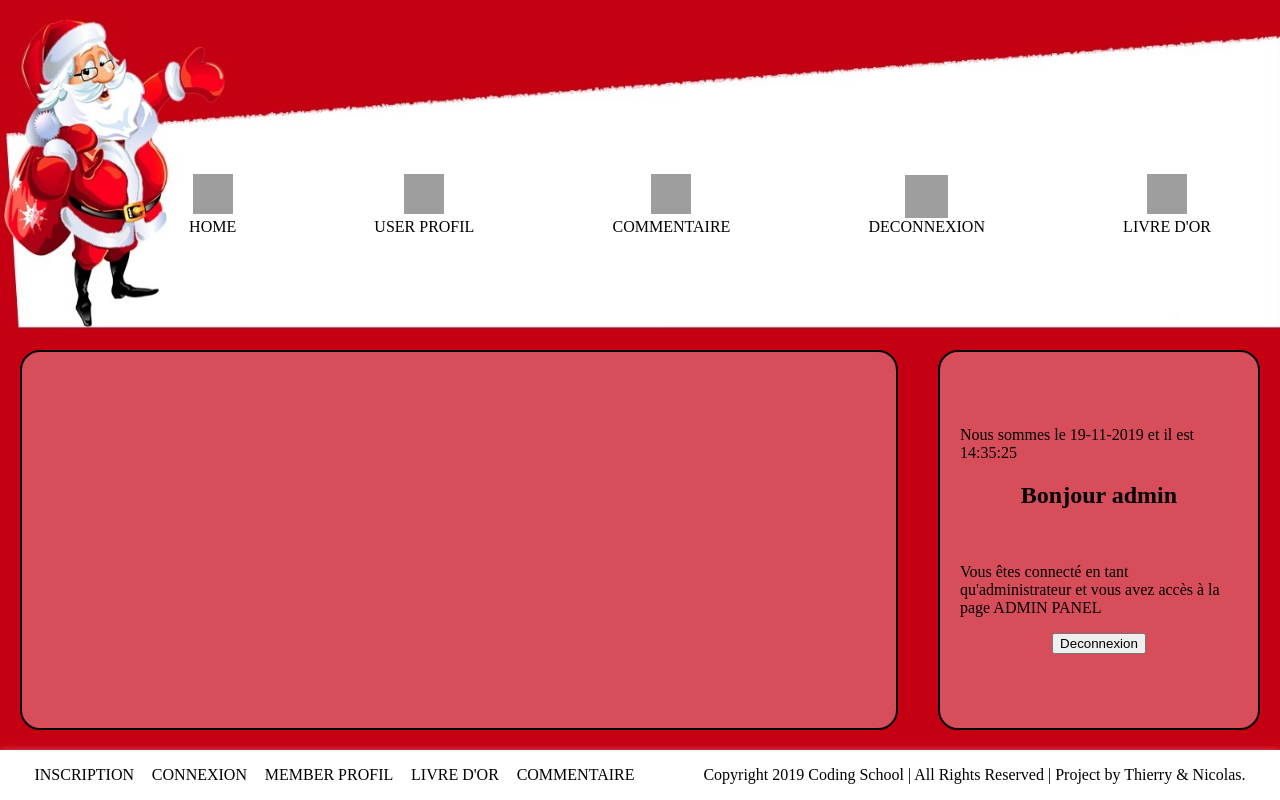
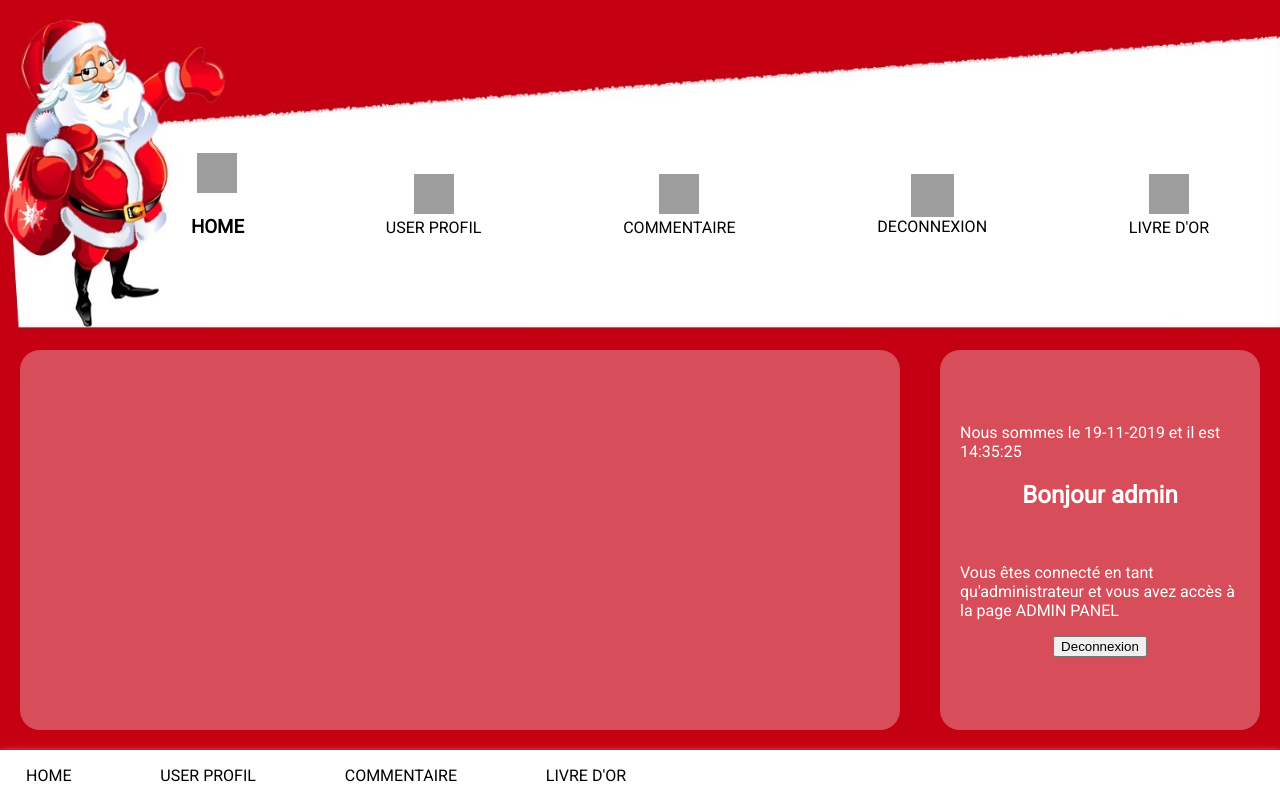
Before and after one commit to thierry-khalife/livre-or, a PHP site: page / in a window 1280 px wide. Run offline with PHP 8.4, Linux system fonts and the light colour scheme; the visitor is signed in with stand-in values (Sample User, id 1); grey boxes are pictures that could not be loaded.

Commit message:
update footer

```diff
--- a/css/style.css
+++ b/css/style.css
@@ -1,13 +1,16 @@
+@import url('https://fonts.googleapis.com/css?family=Roboto&display=swap');
+
 body{
 	margin: 0;
 	height: 100vh;
-
 	background-repeat: no-repeat;
 	background-size: cover;
 	background-color: #C50012;
 	display: flex;
 	flex-direction: column;
 	justify-content: space-between;
+	font-family: 'Roboto', sans-serif;
+	color: white;
 }
 main{
 	display: flex;
@@ -75,7 +78,6 @@ header img{
 	flex-direction: column;
 	justify-content: center;
 	align-items: center;
-	border : solid 2px;
 	border-radius: 20px;
 	width: 25%;
 }
@@ -87,7 +89,7 @@ header img{
     opacity: 0.3;
 }
 .rightsidebar a{
-	color: black;
+	color: white;
 	text-decoration: none;
 }
 .rightsidebar a:hover{
@@ -101,7 +103,6 @@ header img{
 	flex-direction: column;
 	justify-content: center;
 	align-items: center;
-	border : solid 2px;
 	border-radius: 20px;
 	width: 75%;
 }
@@ -113,7 +114,7 @@ header img{
     opacity: 0.3;
 }
 .leftsidebar a{
-	color: black;
+	color: white;
 	text-decoration: none;
 }
 .leftsidebar a:hover{
--- a/index.php
+++ b/index.php
@@ -14,7 +14,7 @@
         <nav class="nav">
              <section class="undernav">
                 <a href="index.php"><img src="img/button.png"></a>
-                <a href="index.php">HOME</a>
+                <a href="index.php"><h1>HOME</h1></a>
             </section>
             <?php if(!isset($_SESSION['login'])){ ?>
             <section class="undernav">
@@ -93,11 +93,15 @@
 
     <footer>
         <nav class="navfooter">
+            <a href="index.php">HOME</a>
+            <?php if(!isset($_SESSION['login'])){ ?>
             <a href="inscription.php">INSCRIPTION</a>
             <a href="connexion.php">CONNEXION</a>
-            <a href="profil.php">MEMBER PROFIL</a>
+            <?php } if(isset($_SESSION['login'])){ ?>
+            <a href="profil.php">USER PROFIL</a>
+            <a href="commentaire.php">COMMENTAIRE</a>
+            <?php } ?>
             <a href="livreor.php">LIVRE D'OR</a>
-            <a href="commentaire.php">COMMENTAIRE</a>
         </nav>
         <article>
             <p>Copyright 2019 Coding School | All Rights Reserved | Project by Thierry & Nicolas.</p>
```
Also changed, not shown: connexion.php (+7 -3 lines), inscription.php (+8 -4 lines), profil.php (+7 -3 lines).
